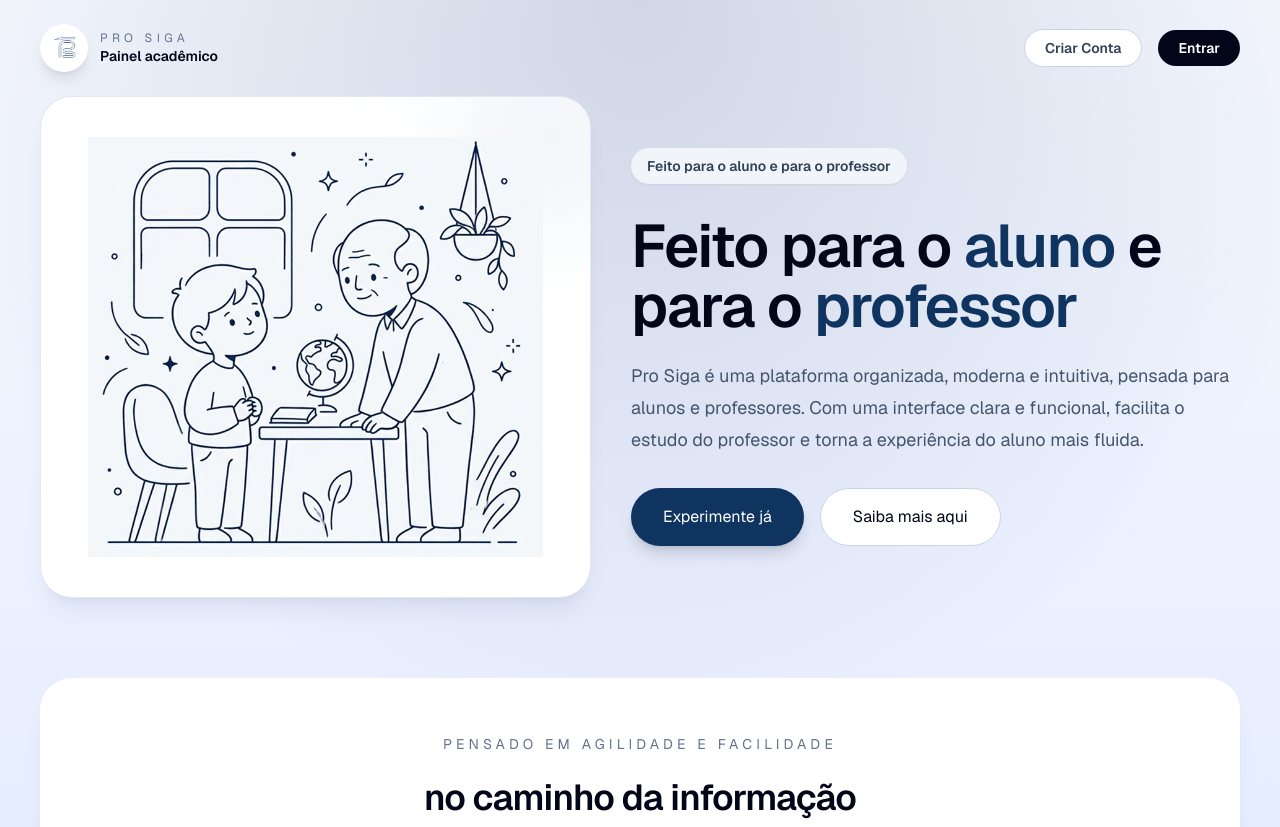
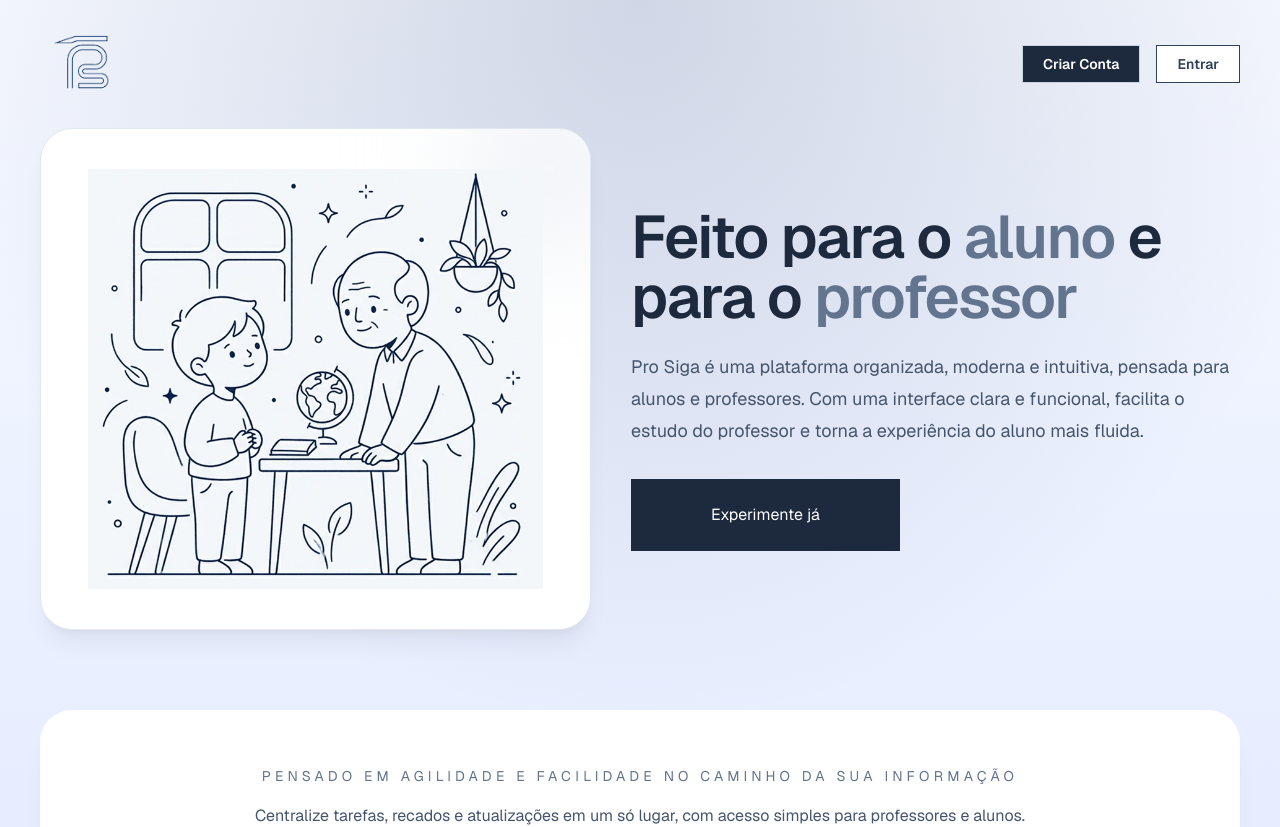
Before and after one commit to HeitorSilvaSouza07/pro-siga, a Next.js app: page / in a window 1280 px wide. Shown: the top 827 px of the page. Built offline with nearby package versions, Linux system fonts and the light colour scheme.

Commit message:
feat: botoes

```diff
--- a/src/app/globals.css
+++ b/src/app/globals.css
@@ -2,7 +2,7 @@
 
 :root {
   color-scheme: light;
-  --background: #f6f9ff;
+  --background: #ffffff;
   --surface: #ffffff;
   --surface-strong: #e8efff;
   --primary: #0f3460;
--- a/src/app/page.tsx
+++ b/src/app/page.tsx
@@ -18,17 +18,14 @@ export default function Home() {
     <div className="min-h-screen bg-[radial-gradient(circle_at_top,_rgba(10,33,93,0.16),_transparent_45%),linear-gradient(180deg,#f6f9ff_0%,#e6edff_55%,#f8fbff_100%)] text-slate-950">
       <header className="mx-auto flex max-w-7xl items-center justify-between px-6 py-6 sm:px-10">
         <button onClick={() => router.push('/')} className="flex items-center gap-3 text-left">
-          <div className="relative h-12 w-12 rounded-3xl bg-white shadow-lg shadow-slate-900/10">
-            <Image src={logoImg} alt="Pro Siga" fill className="object-contain p-2" />
+          <div className="relative h-20 w-20">
+            <Image src={logoImg} alt="Pro Siga" fill className="object-contain " />
           </div>
-          <div>
-            <p className="text-xs uppercase tracking-[0.36em] text-slate-500">Pro Siga</p>
-            <p className="text-sm font-semibold text-slate-950">Painel acadêmico</p>
-          </div>
+
         </button>
         <nav className="flex items-center gap-4 text-sm font-semibold text-slate-700">
-          <button className="rounded-full border border-slate-300 bg-white px-5 py-2 transition hover:bg-slate-100">Criar Conta</button>
-          <button className="rounded-full bg-slate-950 px-5 py-2 text-white transition hover:bg-slate-800">Entrar</button>
+          <button className="border border-slate-300 bg-slate-800 px-5 text-white py-2 transition hover:bg-slate-100 hover:text-slate-950 hover:border">Criar Conta</button>
+          <button className="bg-white border px-5 py-2 text-slate transition hover:bg-slate-800 hover:text-white">Entrar</button>
         </nav>
       </header>
 
@@ -42,13 +39,10 @@ export default function Home() {
           </div>
 
           <div className="space-y-8">
-            <div className="inline-flex items-center gap-3 rounded-full bg-slate-100 px-4 py-2 text-sm font-semibold text-slate-700 shadow-sm shadow-slate-900/5">
-              Feito para o aluno e para o professor
-            </div>
 
             <div className="max-w-2xl space-y-6">
-              <h1 className="text-5xl font-semibold tracking-tight text-slate-950 sm:text-6xl">
-                Feito para o <span className="text-[#0f3460]">aluno</span> e para o <span className="text-[#0f3460]">professor</span>
+              <h1 className="text-5xl font-semibold tracking-tight text-slate-800 sm:text-6xl">
+                Feito para o <span className="text-slate-500">aluno</span> e para o <span className="text-slate-500">professor</span>
               </h1>
               <p className="text-lg leading-8 text-slate-600">
                 Pro Siga é uma plataforma organizada, moderna e intuitiva, pensada para alunos e professores. Com uma interface clara e funcional, facilita o estudo do professor e torna a experiência do aluno mais fluida.
@@ -56,11 +50,8 @@ export default function Home() {
             </div>
 
             <div className="flex flex-wrap gap-4">
-              <button onClick={handleStartClick} className="rounded-full bg-[#0f3460] px-8 py-4 text-sm font-semibold text-white shadow-lg shadow-slate-900/15 transition hover:bg-slate-800">
+              <button onClick={handleStartClick} className=" bg-slate-800 px-20 py-6 text-sm font-semibold text-white hover:border shadow-slate-900/15 transition hover:bg-white hover:text-slate-800">
                 Experimente já
-              </button>
-              <button className="rounded-full border border-slate-300 bg-white px-8 py-4 text-sm font-semibold text-slate-950 transition hover:border-slate-400">
-                Saiba mais aqui
               </button>
             </div>
           </div>
@@ -68,10 +59,7 @@ export default function Home() {
 
         <section className="mt-20 rounded-[2rem] bg-white px-8 py-14 shadow-xl shadow-slate-900/5 sm:px-12">
           <div className="mx-auto max-w-4xl text-center">
-            <p className="text-sm uppercase tracking-[0.3em] text-slate-500">Pensado em agilidade e facilidade</p>
-            <h2 className="mt-6 text-3xl font-semibold tracking-tight text-slate-950 sm:text-4xl">
-              no caminho da informação
-            </h2>
+            <h2 className="text-sm uppercase tracking-[0.3em] text-slate-500">Pensado em agilidade e facilidade no caminho da sua informação</h2>
             <p className="mt-4 text-base leading-7 text-slate-600">
               Centralize tarefas, recados e atualizações em um só lugar, com acesso simples para professores e alunos.
             </p>
```
